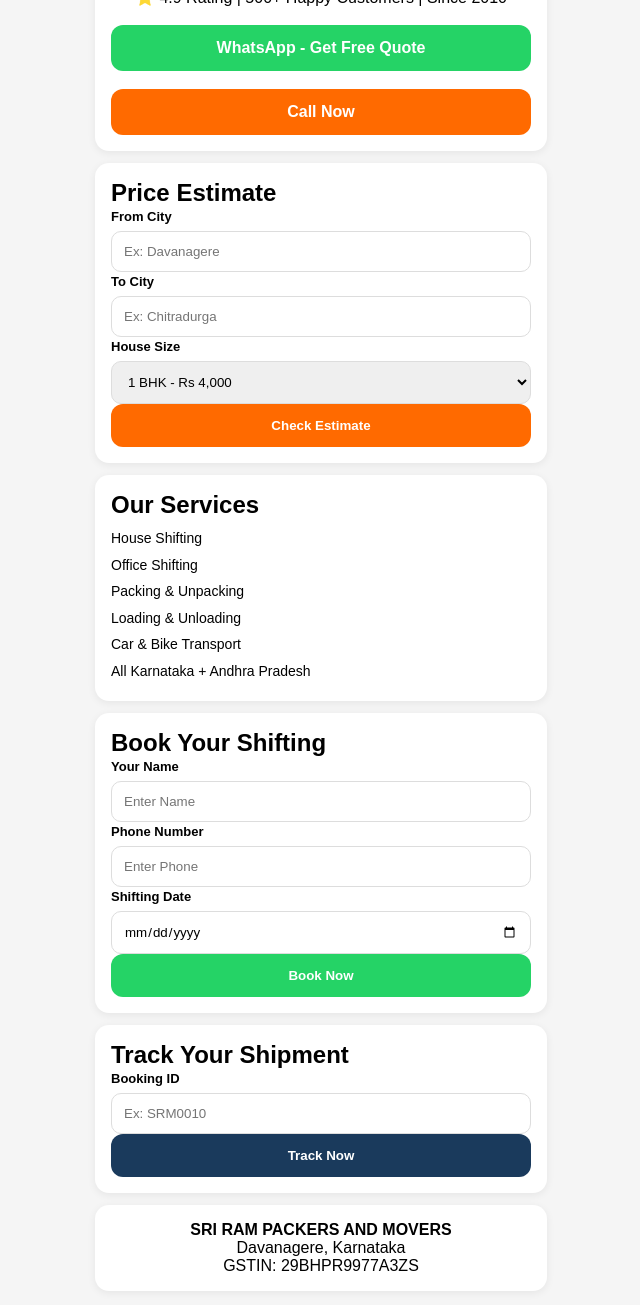
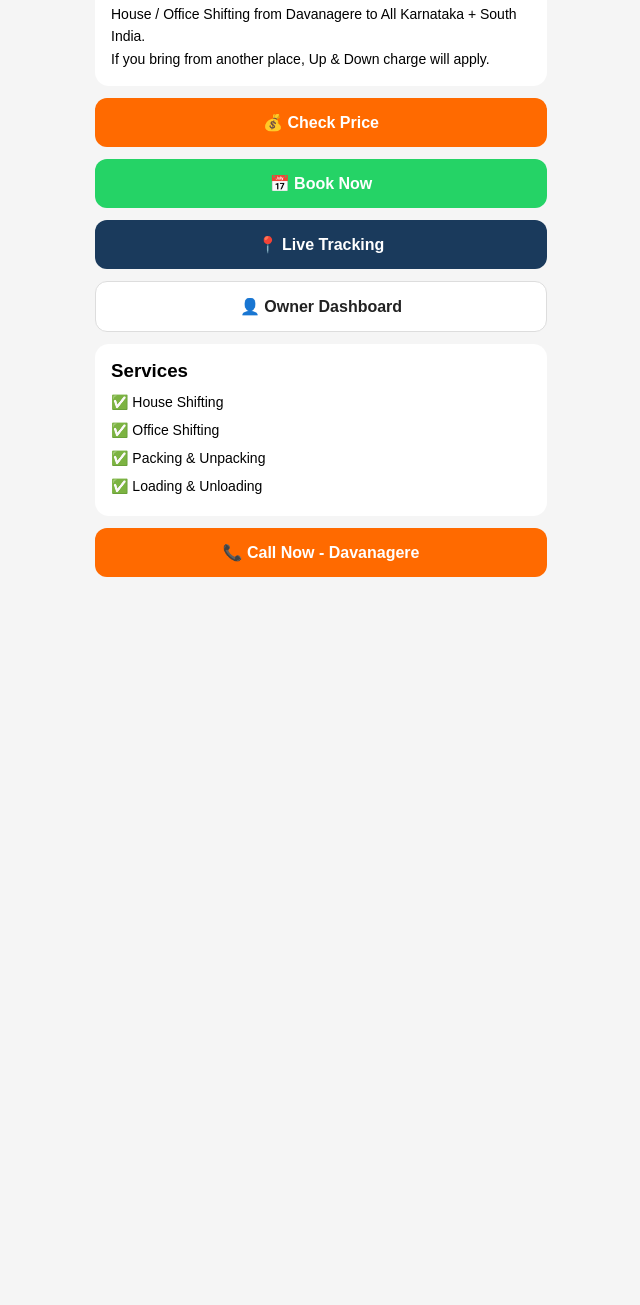
Before and after one commit to bhothulapallavi-cpu/SRI-RAM-PACKERS-AND-MOVERS, a plain HTML site: page index.html in a window 1280 px wide. Shown: the part 147-1452 px from the top of the page, without its empty margins (319-959 px from the left). After the commit the page ends 800 px from the top, so only its background shows below. Drawn offline with Linux system fonts and the light colour scheme.

Commit message:
Update index.html

```diff
--- a/index.html
+++ b/index.html
@@ -1,91 +1,11 @@
-<!DOCTYPE html>
-<html>
-<head>
-<meta charset="UTF-8">
-<meta name="viewport" content="width=device-width, initial-scale=1">
-<title>Sri Ram Packers and Movers - Davanagere</title>
-<style>
-*{margin:0;padding:0;box-sizing:border-box;font-family:Arial}
-body{background:#f5f5f5}
-.c{max-width:480px;margin:auto;padding:14px;display:flex;flex-direction:column;gap:12px}
-.card{background:#fff;border-radius:14px;padding:16px;box-shadow:0 2px 8px #0001}
-.btn{display:block;text-align:center;padding:14px;border-radius:12px;font-weight:bold;color:#fff;text-decoration:none}
-.b1{background:#ff6a00}
-.b2{background:#1a3a5c}
-.b3{background:#25D366}
-input,select{width:100%;padding:12px;border:1px solid #ddd;border-radius:10px;margin-top:6px}
-label{font-size:13px;font-weight:bold}
-</style>
-</head>
-<body>
+<!DOCTYPE html><html><head><meta charset="UTF-8"><meta name="viewport" content="width=device-width,initial-scale=1"><title>Sri Ram Packers - Davanagere</title><style>*{margin:0;padding:0;box-sizing:border-box;font-family:Arial}body{background:#f5f5f5}header{background:#1a3a5c;color:#fff;padding:20px;text-align:center}header h1{font-size:22px}.c{max-width:480px;margin:auto;padding:14px;display:flex;flex-direction:column;gap:12px}.card{background:#fff;border-radius:14px;padding:16px}.btn{display:block;background:#ff6a00;color:#fff;text-align:center;padding:15px;border-radius:12px;text-decoration:none;font-weight:bold}.btn2{background:#25D366}.btn3{background:#1a3a5c}.btn4{background:#fff;color:#222;border:1px solid #ddd}</style></head><body>
+<header><h1>🚚 Sri Ram Packers and Movers</h1><p>Davanagere | Karnataka + South India</p></header>
 <div class="c">
-
-<div class="card">
-<h1 style="color:#C00000;text-align:center;font-size:24px">SRI RAM PACKERS AND MOVERS</h1>
-<p style="text-align:center;font-weight:bold;color:#1565C0">COMPOSITION DEALER</p>
-<p style="text-align:center;font-size:13px;margin-top:6px">369/3A S.S. Hospital Road<br>Davanagere - 577005, Karnataka<br><b>GST IN : 29BHPR9977A3ZS</b></p>
-<p style="text-align:center;margin-top:8px">⭐ 4.9 Rating | 500+ Happy Customers | Since 2010</p>
-<br>
-<a class="btn b3" href="https://wa.me/919535511166?text=Hi%20Sri%20Ram%20Packers,%20I%20Want%20Shifting%20Quote">WhatsApp - Get Free Quote</a>
-<br>
-<a class="btn b1" href="tel:+919535511166">Call Now</a>
-</div>
-
-<div class="card">
-<h2>Price Estimate</h2>
-<label>From City</label>
-<input placeholder="Ex: Davanagere">
-<label>To City</label>
-<input placeholder="Ex: Chitradurga">
-<label>House Size</label>
-<select>
-<option>1 BHK - Rs 4,000</option>
-<option>2 BHK - Rs 6,000</option>
-<option>3 BHK - Rs 8,000</option>
-<option>Office - Rs 10,000</option>
-</select>
-<br>
-<button class="btn b1" style="border:0;width:100%" onclick="alert('Estimate: Rs 4,000 - 8,000. WhatsApp Us For Exact Quote!')">Check Estimate</button>
-</div>
-
-<div class="card">
-<h2>Our Services</h2>
-<p style="font-size:14px;line-height:1.9;margin-top:6px">
-House Shifting<br>
-Office Shifting<br>
-Packing & Unpacking<br>
-Loading & Unloading<br>
-Car & Bike Transport<br>
-All Karnataka + Andhra Pradesh
-</p>
-</div>
-
-<div class="card">
-<h2>Book Your Shifting</h2>
-<label>Your Name</label>
-<input placeholder="Enter Name">
-<label>Phone Number</label>
-<input placeholder="Enter Phone">
-<label>Shifting Date</label>
-<input type="date">
-<br>
-<button class="btn b3" style="border:0;width:100%" onclick="alert('Booking Received! We Will Call You!')">Book Now</button>
-</div>
-
-<div class="card">
-<h2>Track Your Shipment</h2>
-<label>Booking ID</label>
-<input placeholder="Ex: SRM0010">
-<br>
-<button class="btn b2" style="border:0;width:100%" onclick="alert('Your Shipment is On The Way! Call For Live Location.')">Track Now</button>
-</div>
-
-<div class="card" style="text-align:center">
-<p><b>SRI RAM PACKERS AND MOVERS</b><br>
-Davanagere, Karnataka<br>
-GSTIN: 29BHPR9977A3ZS</p>
-</div>
-
-</div>
-</body>
-</html>
+<div class="card"><h2>Welcome! 🙏</h2><p style="font-size:14px;line-height:1.6;margin-top:8px">House / Office Shifting from Davanagere to All Karnataka + South India.<br>If you bring from another place, Up & Down charge will apply.</p></div>
+<a class="btn" href="estimator.html">💰 Check Price</a>
+<a class="btn btn2" href="booking.html">📅 Book Now</a>
+<a class="btn btn3" href="tracking.html">📍 Live Tracking</a>
+<a class="btn btn4" href="owner.html">👤 Owner Dashboard</a>
+<div class="card"><h3>Services</h3><p style="font-size:14px;line-height:2;margin-top:6px">✅ House Shifting<br>✅ Office Shifting<br>✅ Packing & Unpacking<br>✅ Loading & Unloading</p></div>
+<a class="btn" href="tel:+919535511166">📞 Call Now - Davanagere</a>
+</div></body></html>
```
